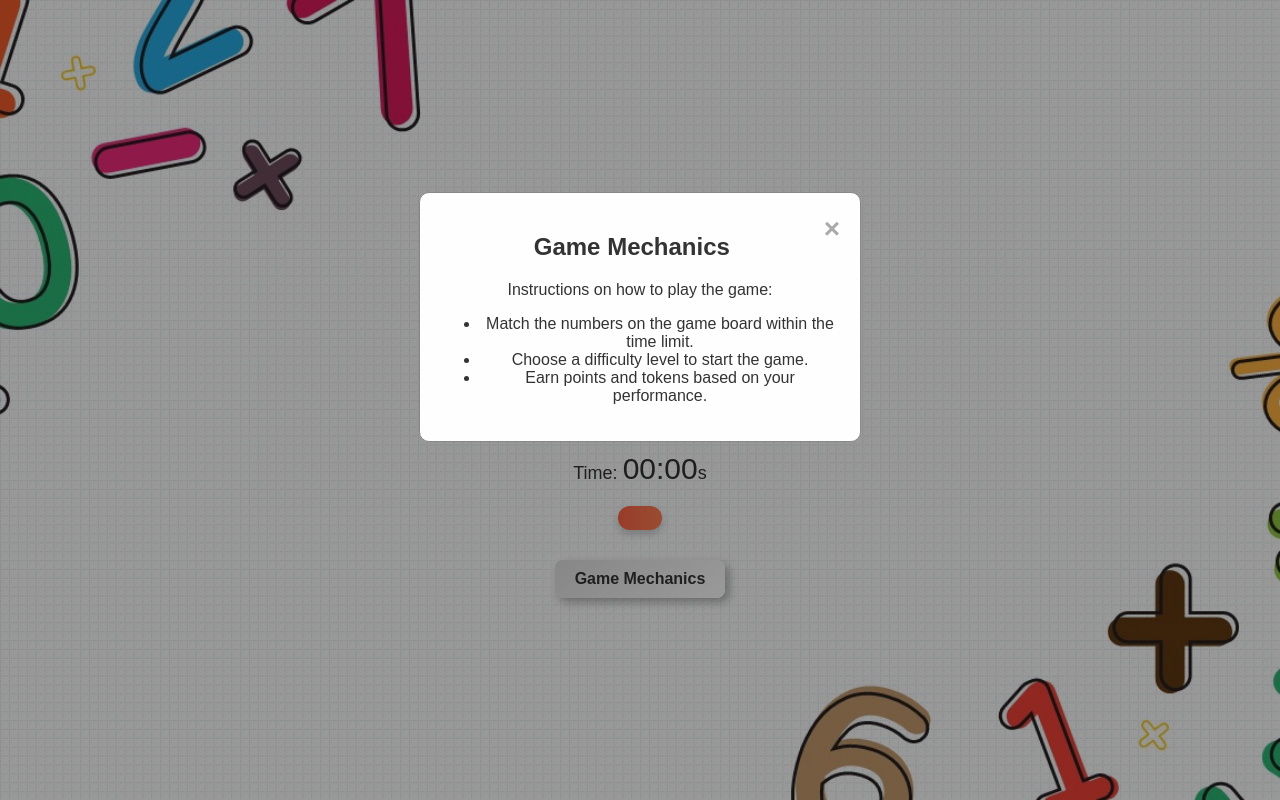
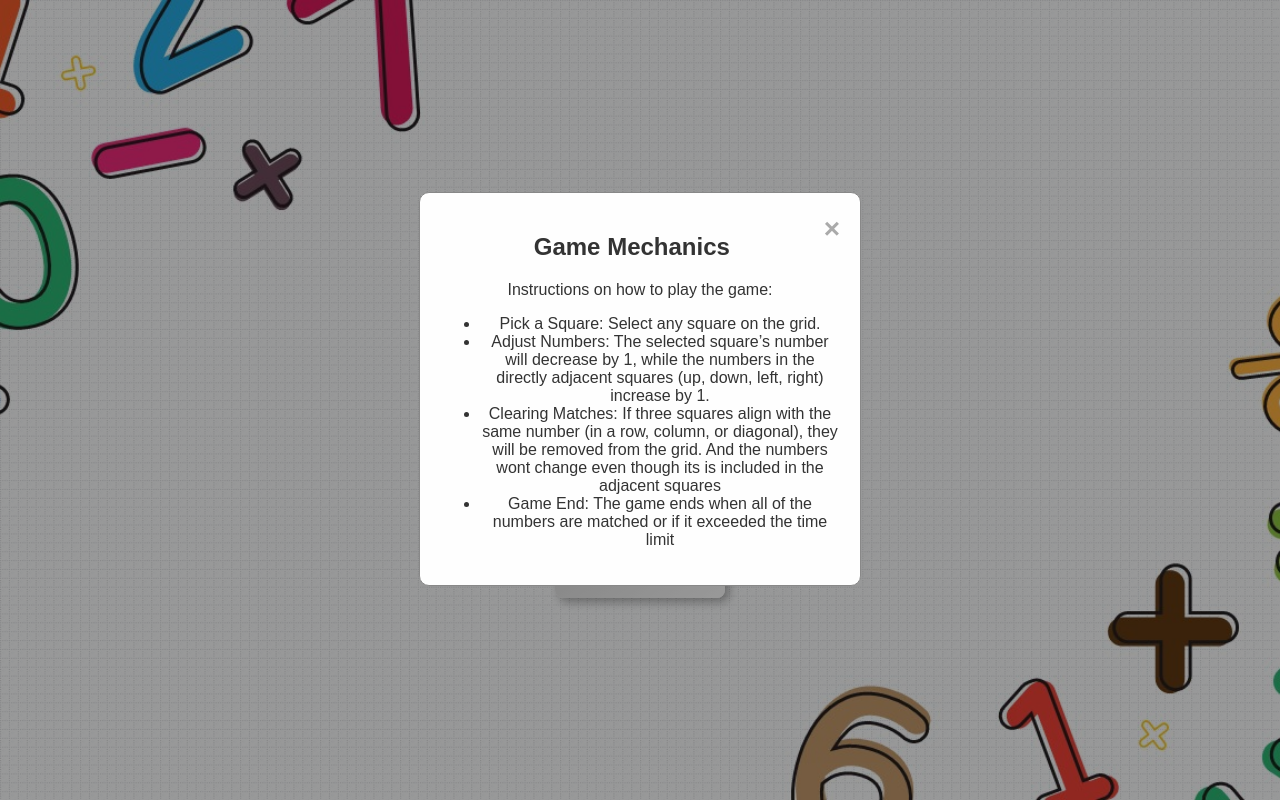
Before and after one commit to gelo0307/math-games, a plain HTML site: page index.html in a window 1280 px wide. Both pictures are taken after a click on the button "Game Mechanics". Drawn offline with Linux system fonts and the light colour scheme.

Commit message:
Update index.html

```diff
--- a/index.html
+++ b/index.html
@@ -52,9 +52,11 @@
             <h2>Game Mechanics</h2>
             <p>Instructions on how to play the game:</p>
             <ul>
-                <li>Match the numbers on the game board within the time limit.</li>
-                <li>Choose a difficulty level to start the game.</li>
-                <li>Earn points and tokens based on your performance.</li>
+
+               <li> Pick a Square: Select any square on the grid.</li>
+	           <li> Adjust Numbers: The selected square’s number will decrease by 1, while the numbers in the directly adjacent squares (up, down, left, right) increase by 1.</li>
+	           <li> Clearing Matches: If three squares align with the same number (in a row, column, or diagonal), they will be removed from the grid. And the numbers wont change even though its is included in the adjacent squares</li>
+	            <li>Game End: The game ends when all of the numbers are matched or if it exceeded the time limit</li>
             </ul>
         </div>
     </div>
```
